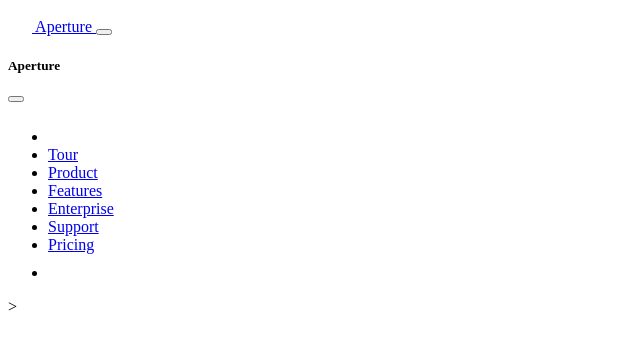
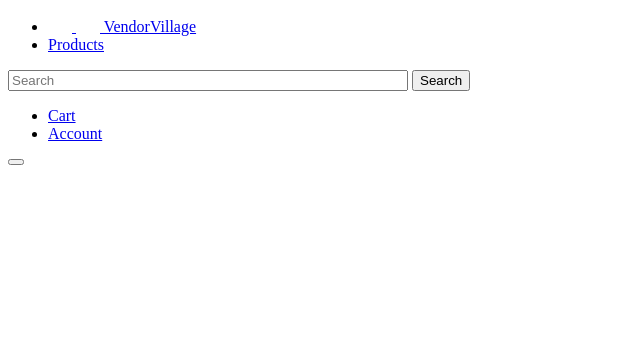
Before and after one commit to teenee0/VendorVillage, a Django app: template templates/blocks/header.html in a window 1280 px wide. Shown: the top 350 px of the page, without its empty margins (0-640 px from the left). Run offline with Django 5.2, Linux system fonts and the light colour scheme; the template is opened without the code that fills it, so the values that code supplies are empty.

Commit message:
add header and main page and main app

```diff
--- a/VendorVillage/settings.py
+++ b/VendorVillage/settings.py
@@ -117,7 +117,9 @@ USE_TZ = True
 # Static files (CSS, JavaScript, Images)
 # https://docs.djangoproject.com/en/5.1/howto/static-files/
 
-STATIC_URL = 'static/'
+STATIC_URL = '/static/'
+STATICFILES_DIRS = [BASE_DIR / "static"]
+
 
 # Default primary key field type
 # https://docs.djangoproject.com/en/5.1/ref/settings/#default-auto-field
--- a/main/views.py
+++ b/main/views.py
@@ -1,3 +1,3 @@
 from django.shortcuts import render
 def home(request):
-    return render(request, 'index.html')
+    return render(request, 'home.html')
--- a/templates/blocks/header.html
+++ b/templates/blocks/header.html
@@ -1,35 +1,44 @@
+{% load static %}
+
 <header>
-    <nav class="navbar navbar-expand-md bg-dark sticky-top border-bottom" data-bs-theme="dark">
-    <div class="container">
-      <a class="navbar-brand d-md-none" href="#">
-        <svg class="bi" width="24" height="24"><use xlink:href="#aperture"></use></svg>
-        Aperture
-      </a>
-      <button class="navbar-toggler" type="button" data-bs-toggle="offcanvas" data-bs-target="#offcanvas" aria-controls="offcanvas" aria-label="Toggle navigation">
+  <!-- Fixed navbar -->
+  <nav class="navbar navbar-expand-md navbar-dark fixed-top bg-dark">
+    <div class="container-fluid">
+      <div class="navbar-collapse collapse justify-content-between" id="navbarCollapse">
+        <ul class="navbar-nav me-auto mb-2 mb-md-0">
+          <li class="nav-item">
+            <a class="nav-link " aria-current="page" href="#">
+                <img src="{% static 'icons/^.svg' %}" alt="^ Icon" width="24" height="24">
+                <img src="{% static 'icons/v.svg' %}" alt="V Icon" width="24" height="24">
+                VendorVillage
+            </a>
+          </li>
+          <li class="nav-item">
+            <a class="nav-link" href="#">Products</a>
+          </li>
+        </ul>
+
+        <!-- Форма поиска, выровненная по центру -->
+        <form class="d-flex mx-auto" role="search">
+          <input class="form-control me-1" type="search" placeholder="Search" aria-label="Search" style="width: 400px">
+          <button class="btn btn-outline-success" type="submit">Search</button>
+        </form>
+
+        <ul class="navbar-nav ms-auto mb-2 mb-md-0">
+          <!-- Место для добавления других элементов, если нужно -->
+            <li class="nav-item">
+                <a class="nav-link" href="#">
+                Cart
+                </a>
+            </li>
+            <li class="nav-item">
+            <a class="nav-link" href="#">Account</a>
+          </li>
+        </ul>
+      </div>
+      <button class="navbar-toggler collapsed" type="button" data-bs-toggle="collapse" data-bs-target="#navbarCollapse" aria-controls="navbarCollapse" aria-expanded="false" aria-label="Toggle navigation">
         <span class="navbar-toggler-icon"></span>
       </button>
-      <div class="offcanvas offcanvas-end" tabindex="-1" id="offcanvas" aria-labelledby="offcanvasLabel">
-        <div class="offcanvas-header">
-          <h5 class="offcanvas-title" id="offcanvasLabel">Aperture</h5>
-          <button type="button" class="btn-close" data-bs-dismiss="offcanvas" aria-label="Close"></button>
-        </div>
-        <div class="offcanvas-body">
-          <ul class="navbar-nav flex-grow-1 justify-content-between">
-            <li class="nav-item"><a class="nav-link" href="#">
-              <svg class="bi" width="24" height="24"><use xlink:href="#aperture"></use></svg>
-            </a></li>
-            <li class="nav-item"><a class="nav-link" href="#">Tour</a></li>
-            <li class="nav-item"><a class="nav-link" href="#">Product</a></li>
-            <li class="nav-item"><a class="nav-link" href="#">Features</a></li>
-            <li class="nav-item"><a class="nav-link" href="#">Enterprise</a></li>
-            <li class="nav-item"><a class="nav-link" href="#">Support</a></li>
-            <li class="nav-item"><a class="nav-link" href="#">Pricing</a></li>
-            <li class="nav-item"><a class="nav-link" href="#">
-              <svg class="bi" width="24" height="24"><use xlink:href="#cart"></use></svg>
-            </a></li>
-          </ul>
-        </div>
-      </div>
     </div>
   </nav>
-</header>>
+</header>
--- a/templates/index.html
+++ /dev/null
@@ -1,4 +0,0 @@
-<!DOCTYPE html>
-<html lang="en">
-{% include 'blocks/head_block.html' %}
-{% include 'blocks/header.html' %}
```
Also changed, not shown: templates/blocks/head_block.html (+8 -25 lines), templates/home.html (added, +10 -0 lines), static/icons/^.svg (added), static/icons/cart1.svg (added), static/icons/v.svg (added).
